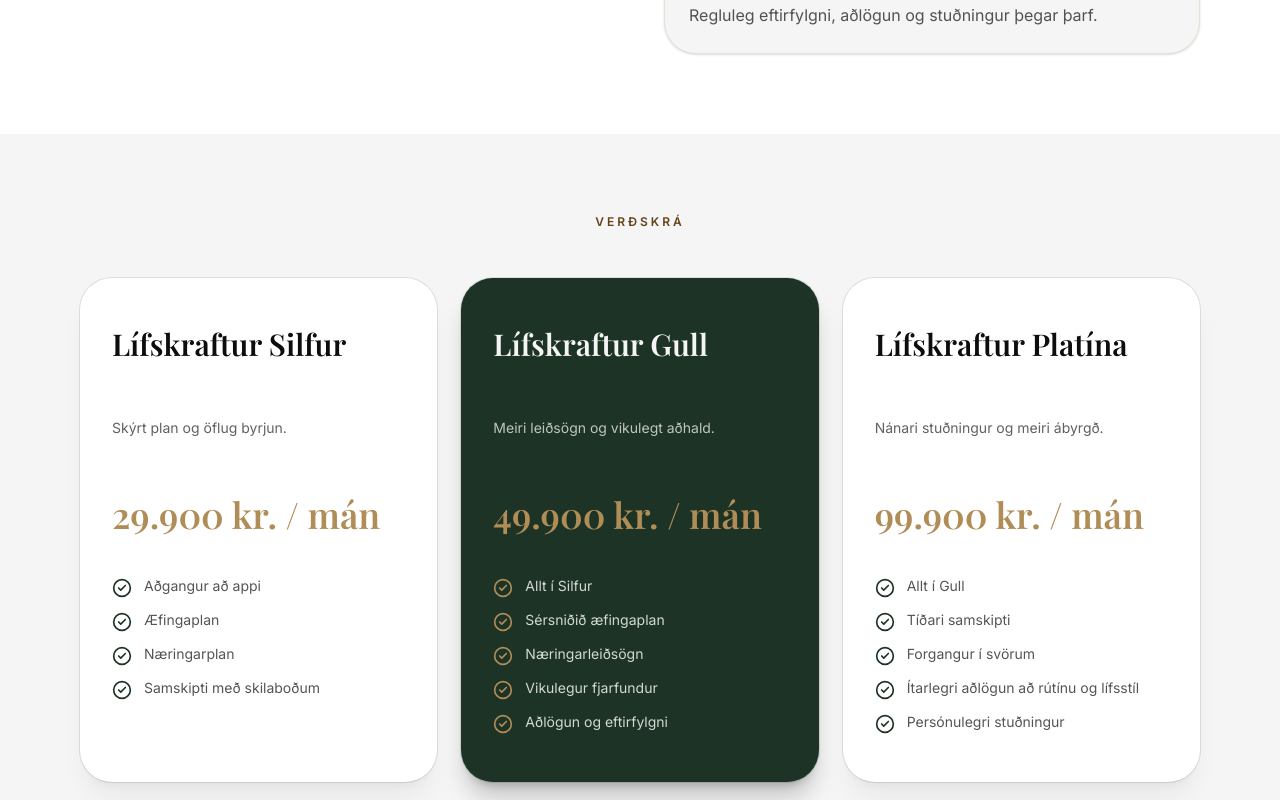
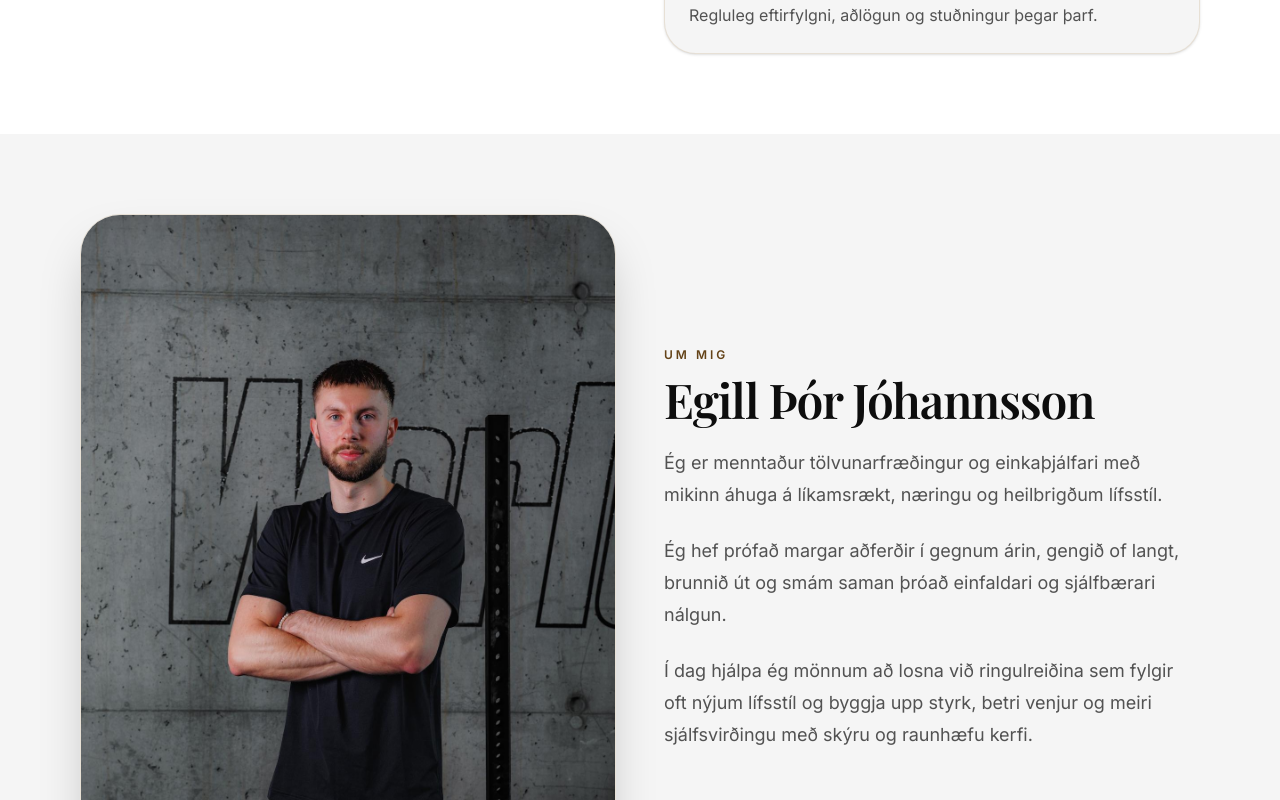
Before and after one commit to egillj96/lifskraftur-thjalfun, a Next.js app: page / in a window 1280 px wide. Shown: the part 2060-2860 px from the top of the page. Built offline with nearby package versions, Linux system fonts and the light colour scheme.

Commit message:
bætti við Um mig

```diff
--- a/app/page.tsx
+++ b/app/page.tsx
@@ -13,6 +13,7 @@ import {
   Sparkles,
   CheckCircle2,
 } from "lucide-react";
+import Image from "next/image";
 
 const display = Playfair_Display({
   subsets: ["latin"],
@@ -252,6 +253,51 @@ export default function LifskrafturLandingPage() {
         </div>
       </section>
 
+      <section className="px-6 py-20 md:px-12 lg:px-20">
+        <div className="mx-auto grid max-w-6xl items-center gap-12 md:grid-cols-2">
+          <div className="relative">
+            <div className="relative aspect-[4/5] overflow-hidden rounded-[2.5rem] border border-[var(--border-gold)] shadow-2xl">
+              <Image
+                src="/coach.jpg"
+                alt="Egill Þór Jóhannsson"
+                fill
+                className="object-cover"
+              />
+            </div>
+          </div>
+
+          <div>
+            <p className="text-xs font-semibold uppercase tracking-[0.25em] text-[var(--sand)]">
+              Um mig
+            </p>
+
+            <h2
+              className={`${display.className} mt-3 text-5xl font-semibold tracking-tight`}
+            >
+              Egill Þór Jóhannsson
+            </h2>
+
+            <div className="mt-6 space-y-6 text-lg leading-8 text-[var(--foreground)]/70">
+              <p>
+                Ég er menntaður tölvunarfræðingur og einkaþjálfari með mikinn
+                áhuga á líkamsrækt, næringu og heilbrigðum lífsstíl.
+              </p>
+
+              <p>
+                Ég hef prófað margar aðferðir í gegnum árin, gengið of langt,
+                brunnið út og smám saman þróað einfaldari og sjálfbærari nálgun.
+              </p>
+
+              <p>
+                Í dag hjálpa ég mönnum að losna við ringulreiðina sem fylgir oft
+                nýjum lífsstíl og byggja upp styrk, betri venjur og meiri
+                sjálfsvirðingu með skýru og raunhæfu kerfi.
+              </p>
+            </div>
+          </div>
+        </div>
+      </section>
+
       <section id="verd" className="px-6 py-20 md:px-12 lg:px-20">
         <div className="mx-auto max-w-6xl text-center">
           <p className="text-xs font-semibold uppercase tracking-[0.25em] text-[var(--sand)]">
```
Also changed, not shown: public/coach.jpg (added).
